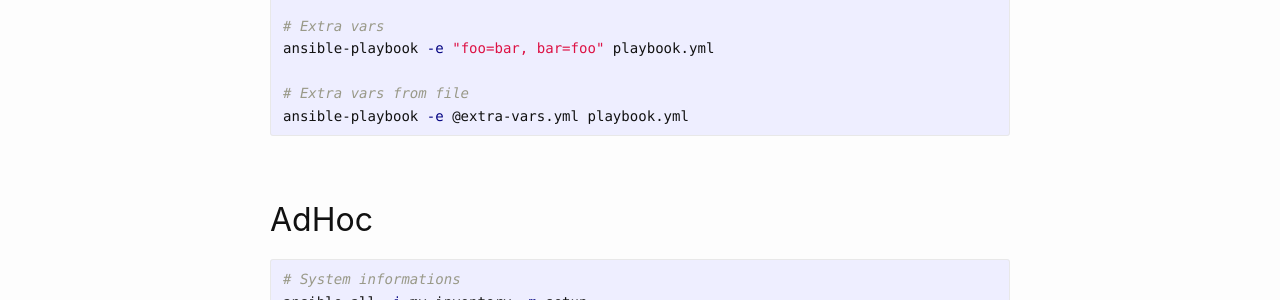
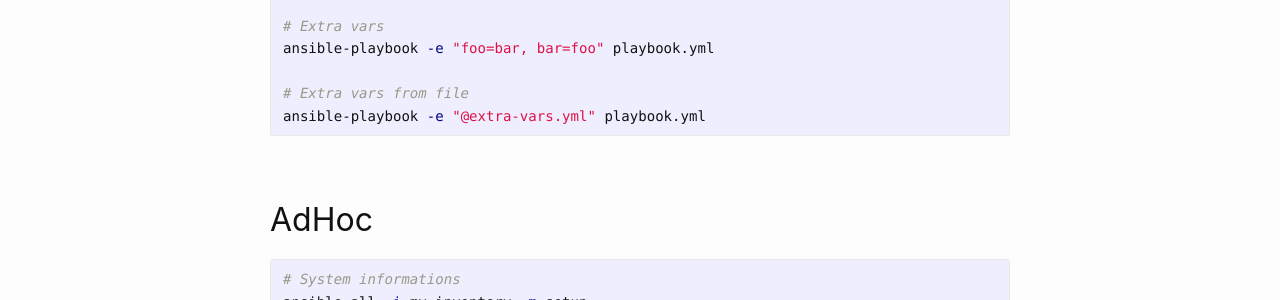
Before and after one commit to dermow/der-mow.de, a Jekyll site: the page built from _posts/2021-09-22-ansible-cheatsheet.markdown, in a window 1280 px wide. Shown: the part 616-916 px from the top of the page. Built offline with Jekyll 4.4.1, drawn with Linux system fonts in a browser that asks for light colours; comment, search, counter and statistics services are not loaded.

````diff
--- a/_posts/2021-09-22-ansible-cheatsheet.markdown
+++ b/_posts/2021-09-22-ansible-cheatsheet.markdown
@@ -24,7 +24,7 @@ ansible-playbook -i my-inventory.txt playbook.yml
 ansible-playbook -e "foo=bar, bar=foo" playbook.yml
 
 # Extra vars from file
-ansible-playbook -e @extra-vars.yml playbook.yml
+ansible-playbook -e "@extra-vars.yml" playbook.yml
 ```
 
 <!-- excerpt-end -->
````
